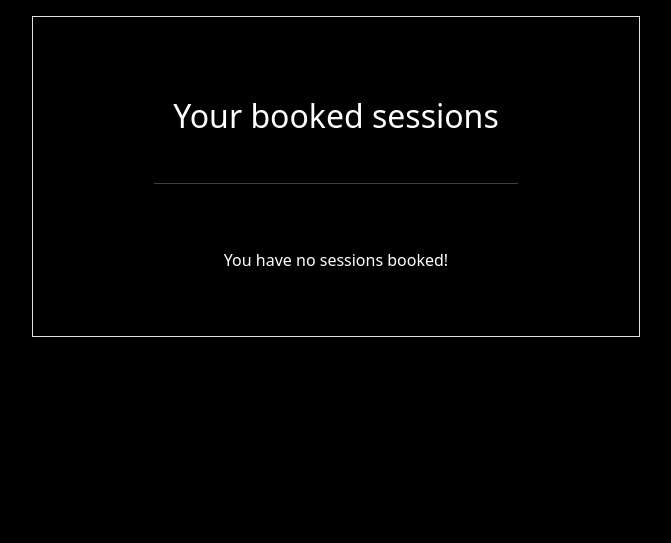
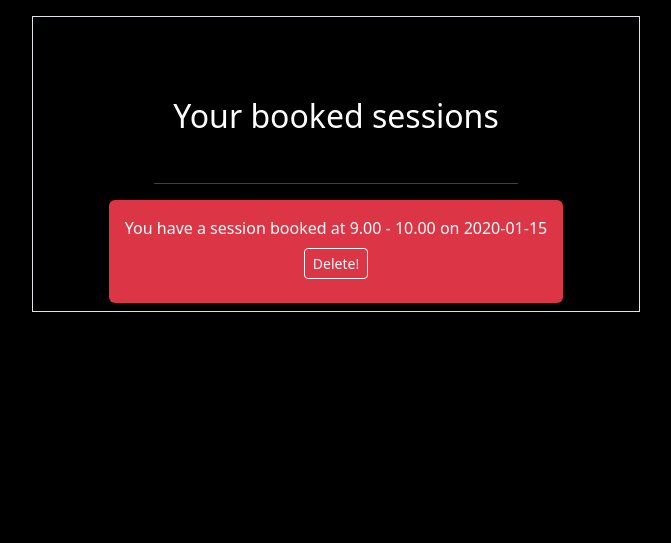
Before and after one commit to Gallie83/PP4-Django, a Django app: page /view_bookings/ in a window 1280 px wide. Shown: the part 152-695 px from the top of the page, without its empty margins (304-975 px from the left). Run offline with Django 3.2, Linux system fonts and the light colour scheme; a user stored in the database is signed in; tables that the repository leaves empty hold one stand-in row (values such as "Sample post"); some libraries are stand-ins or nearby versions.

Commit message:
Added delete booking functionality

```diff
--- a/PP4-Django/bookingapp/urls.py
+++ b/PP4-Django/bookingapp/urls.py
@@ -1,6 +1,6 @@
 from django.urls import path
 from . import views
-from .views import home, DateView, BookingView, confirmed, view_bookings
+from .views import home, DateView, BookingView, confirmed, view_bookings, delete_bookings
 
 urlpatterns = [
     path('', home, name="home"),
@@ -8,4 +8,6 @@ urlpatterns = [
     path('book/', BookingView, name="book"),
     path('confirmed/', confirmed, name="confirmed"),
     path('view_bookings/', view_bookings, name="view_bookings"),
+    path('delete_bookings/<booking_id>',
+         delete_bookings, name='delete_bookings'),
 ]
--- a/PP4-Django/bookingapp/views.py
+++ b/PP4-Django/bookingapp/views.py
@@ -29,6 +29,13 @@ def view_bookings(request):
     # Brings user to log in page
     else:
         return redirect('login')
+
+
+def delete_bookings(request, booking_id):
+    booking = Booking.objects.get(pk=booking_id)
+    booking.delete()
+
+    return redirect('view_bookings')
 
 
 # Form that user chooses date for booking
--- a/PP4-Django/templates/view_bookings.html
+++ b/PP4-Django/templates/view_bookings.html
@@ -12,10 +12,11 @@
         <hr>
         <div class="md-form md-outline" inline="true">
 
-            {% if booking_list > 0 %}
+            {% if booking_list %}
             {% for booking in booking_list %}
-            <p class="bg-danger rounded py-4 my-3 w-75 mx-auto">You have a session booked at {{ booking.slot }} on
+            <p class="bg-danger rounded py-3 my-2 w-75 mx-auto">You have a session booked at {{ booking.slot }} on
                 {{ booking.booking_date }}
+                <a href="{% url 'delete_bookings' booking.id %}" class="btn btn-outline-light btn-sm m-2">Delete!</a>
             </p>
             {% endfor %}
             {% else %}
```
